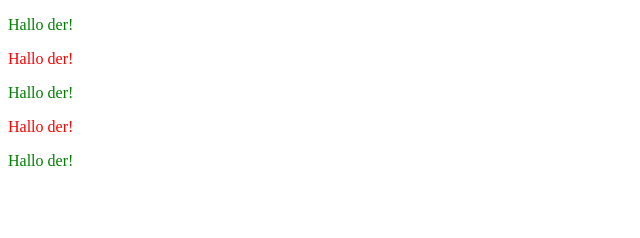
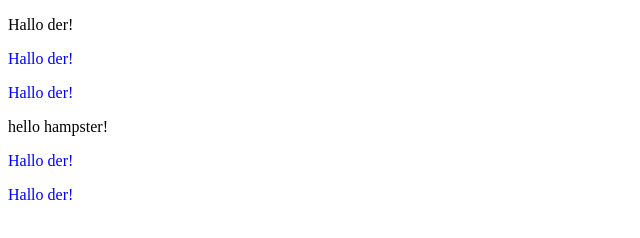
Before and after one commit to manasseth/HTML, a plain HTML site: page tut6.html in a window 1280 px wide. Shown: the whole page, without its empty margins (0-640 px from the left). Drawn offline with Linux system fonts and the light colour scheme.

Commit message:
tut 7 and 8

```diff
--- /dev/null
+++ b/main7.css
@@ -0,0 +1,4 @@
+/*Goes with tut6.html*/
+*{color:blue;}
+
+:not(.rami){color:red;}
--- /dev/null
+++ b/main8.css
@@ -0,0 +1,12 @@
+/*Goes with tut6*/
+
+/*every p with a div parent gets affected*/
+/*div > p {color:green;}*/
+
+/*affect the 2nd element when it immediately follows the first (same parent)*/
+/*1st excluded... 2nd, 3rd, etc applies*/
+/*must be same parent*/
+/*p.rami + p{color:blue;}*/
+
+/*Same as + sign but there can be some stuff inbetweeen*/
+p.rami ~ p {color:blue;}
--- a/tut6.html
+++ b/tut6.html
@@ -3,13 +3,14 @@
 <head>
   <meta charset="utf-8"/>
   <title>My website</title>
-  <link rel="stylesheet" href="main6.css">
+  <link rel="stylesheet" href="main8.css">
 </head>
 <body>
   <div id="mommy">
     <p class="rami">Hallo der!</p>
     <p class="rami">Hallo der!</p>
     <p class="rami">Hallo der!</p>
+    <span> hello hampster! </span>
     <p class="rami">Hallo der!</p>
     <p class="rami">Hallo der!</p>
 </body>
```
